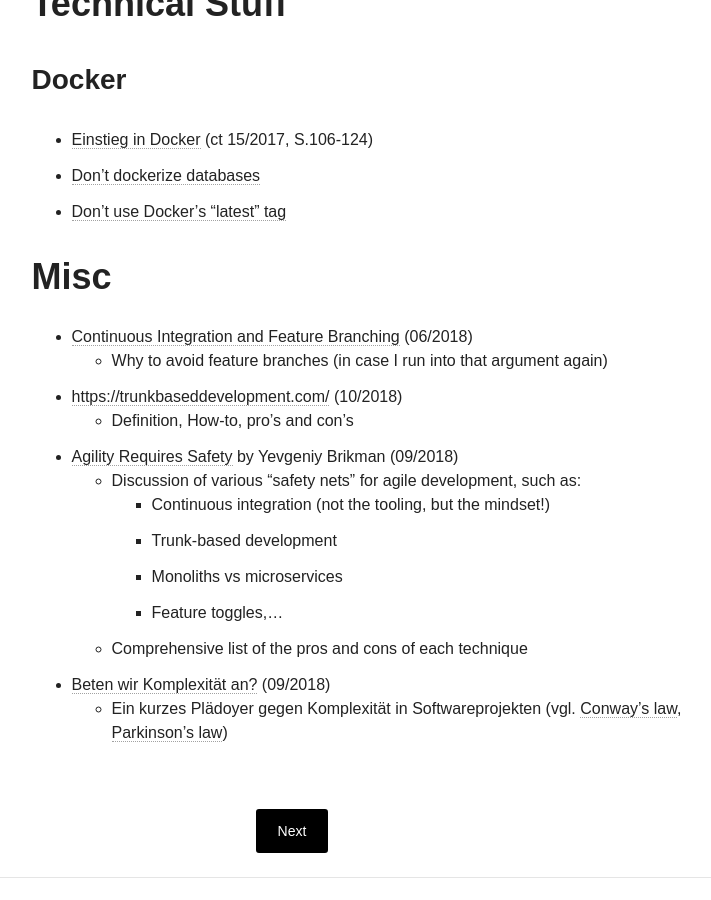
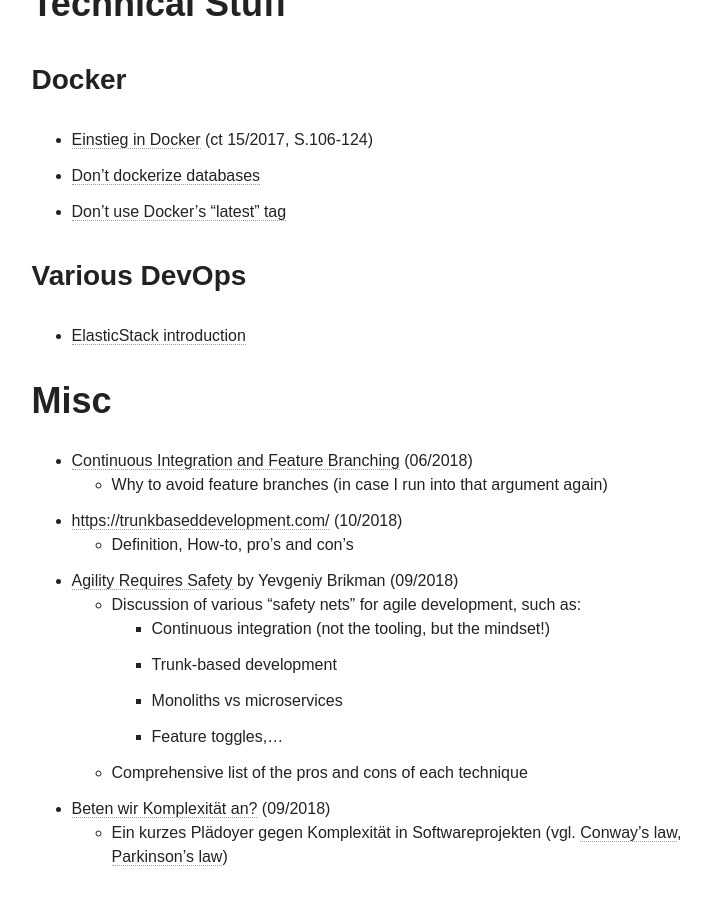
Before and after one commit to martoe/martoe.github.io, a Jekyll site: the page built from _posts/2000-01-01-links.md, in a window 1280 px wide and 900 px high, scrolled down 1599 px. Shown: the whole window, without its empty margins (348-1059 px from the left). Built offline with Jekyll 4.4.1, drawn with Linux system fonts in a browser that asks for light colours; nearby versions of some CDN libraries.

Commit message:
Link added

```diff
--- a/_posts/2000-01-01-links.md
+++ b/_posts/2000-01-01-links.md
@@ -55,6 +55,9 @@
 * [Don't dockerize databases](https://vsupalov.com/database-in-docker/)
 * [Don't use Docker's "latest" tag](https://vsupalov.com/docker-latest-tag/)
 
+### Various DevOps
+
+* [ElasticStack introduction](https://logz.io/learn/complete-guide-elk-stack/)
 
 
 # Misc
```
